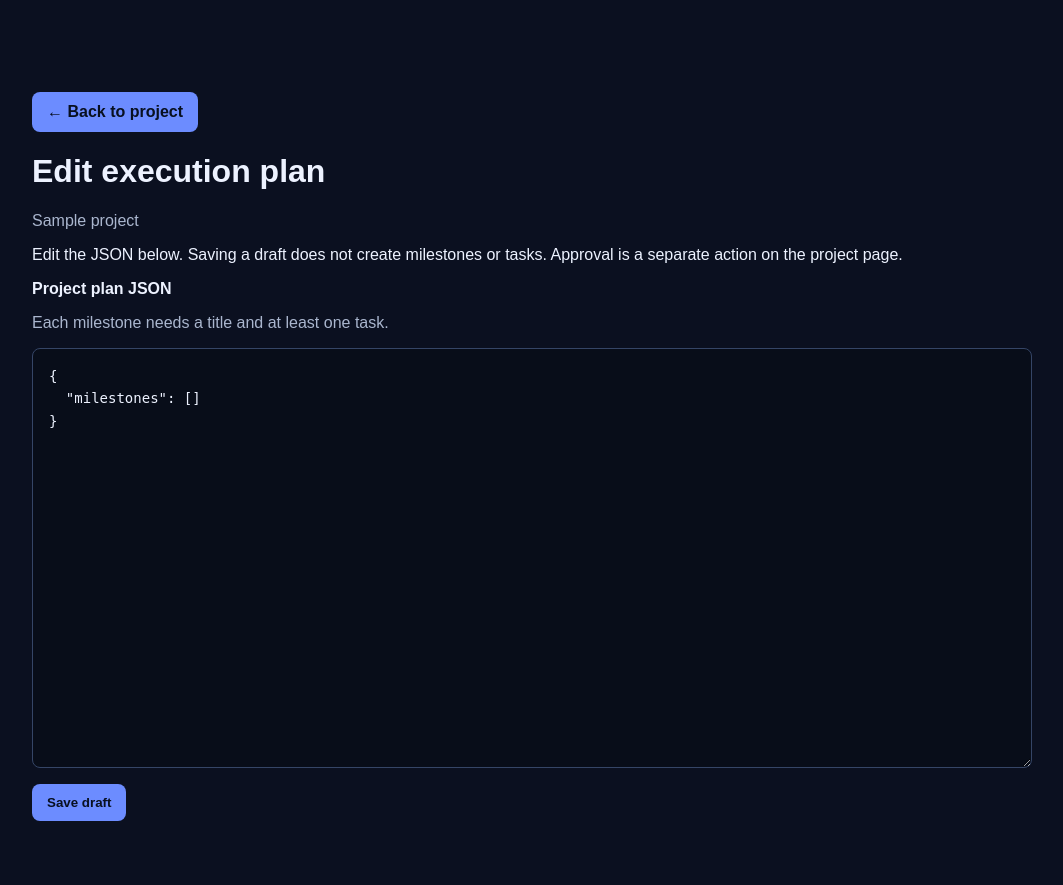
After one commit to SamuelNiiOdoiOddoye/Telix-Shipshield, a Django app: page /projects/00000000-0000-0000-0000-000000000001/plan/ in a window 1280 px wide. The commit adds this page. Shown: the whole page, without its empty margins (108-1171 px from the left). Run offline with Django 5.2, Linux system fonts and the light colour scheme; a user stored in the database is signed in; tables that the repository leaves empty hold one stand-in row (values such as "Sample post"); data that the repository does not hold is empty; parts of the project's set-up code (start-up, migrations or seed data) failed here and were passed over.

Commit message:
Add project detail view and edit plan template; update URLs

```diff
--- a/apps/projects/urls.py
+++ b/apps/projects/urls.py
@@ -2,10 +2,12 @@
 from django.urls import path
 
 from apps.projects import views
+from apps.planning.views import project_detail
 
 app_name = "projects"
 
 urlpatterns = [
     path("", views.dashboard, name="dashboard"),
     path("create/", views.project_create, name="create"),
+    path("<uuid:project_id>/", project_detail, name="detail")
 ]
--- a/config/urls.py
+++ b/config/urls.py
@@ -19,5 +19,6 @@ from django.urls import include, path
 
 urlpatterns = [
     path('admin/', admin.site.urls),
-    path('projects/',include('apps.projects.urls'))
+    path('projects/',include('apps.projects.urls')),
+    path('',include('apps.planning.urls')),
 ]
--- /dev/null
+++ b/templates/planning/plan_edit.html
@@ -0,0 +1,84 @@
+
+<!DOCTYPE html>
+<html lang="en">
+<head>
+    <meta charset="UTF-8">
+    <meta name="viewport" content="width=device-width, initial-scale=1.0">
+    <title>Edit plan | {{ project.name }}</title>
+    <style>
+        body {
+            margin: 0;
+            font-family: Arial, sans-serif;
+            background: #0b1020;
+            color: #edf2ff;
+        }
+        main {
+            max-width: 1000px;
+            margin: 40px auto;
+            padding: 24px;
+        }
+        textarea {
+            box-sizing: border-box;
+            width: 100%;
+            min-height: 420px;
+            padding: 16px;
+            border: 1px solid #354566;
+            border-radius: 8px;
+            background: #080d19;
+            color: #edf2ff;
+            font: 14px/1.6 monospace;
+        }
+        button, a {
+            display: inline-block;
+            margin: 12px 8px 0 0;
+            padding: 11px 15px;
+            border: 0;
+            border-radius: 8px;
+            background: #6c8cff;
+            color: #081020;
+            font-weight: bold;
+            text-decoration: none;
+            cursor: pointer;
+        }
+        .muted { color: #aab6ce; }
+        .error { color: #ff9b9b; }
+    </style>
+</head>
+<body>
+<main>
+    <p>
+        <a href="{% url 'projects:detail' project_id=project.pk %}">
+            ← Back to project
+        </a>
+    </p>
+
+    <h1>Edit execution plan</h1>
+    <p class="muted">{{ project.name }}</p>
+
+    {% if error %}
+        <p class="error">{{ error }}</p>
+    {% endif %}
+
+    <p>
+        Edit the JSON below. Saving a draft does not create milestones or tasks.
+        Approval is a separate action on the project page.
+    </p>
+
+    <form method="post">
+        {% csrf_token %}
+
+        <label for="plan"><strong>Project plan JSON</strong></label>
+        <p class="muted">
+            Each milestone needs a title and at least one task.
+        </p>
+
+        <textarea id="plan"
+                  name="plan"
+                  spellcheck="false"
+                  required>{{ plan_json }}</textarea>
+
+        <button type="submit">Save draft</button>
+    </form>
+</main>
+</body>
+</html>
--- a/templates/projects/dashboard.html
+++ b/templates/projects/dashboard.html
@@ -27,7 +27,11 @@
 
     {% for project in projects %}
         <article class="project">
-            <h3>{{ project.name }}</h3>
+            <h3>
+                <a href="{% url 'projects:detail' project_id=project.pk %}">
+                    {{ project.name }}
+                </a>
+            </h3>
             <p class="muted">{{ project.get_project_type_display }} · {{ project.get_status_display }}</p>
             {% if project.description %}
                 <p>{{ project.description }}</p>
```
Also changed, not shown: templates/projects/project_detail.html (added, +176 -0 lines).
